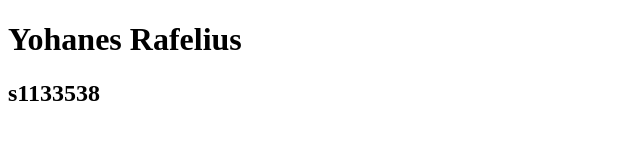
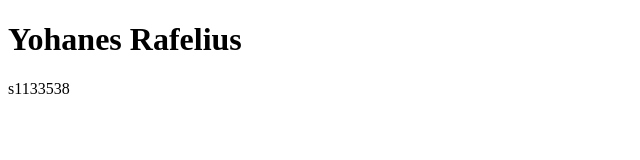
Before and after one commit to YohanesRafelius/YohanesRafelius.github.io, a plain HTML site: page index.html in a window 1280 px wide. Shown: the whole page, without its empty margins (0-640 px from the left). Drawn offline with Linux system fonts and the light colour scheme.

Commit message:
Update index.html

```diff
--- a/index.html
+++ b/index.html
@@ -7,7 +7,7 @@
 
 <body>
 <h1>Yohanes Rafelius</h1>
-<h2>s1133538</h2>
+<p>s1133538</p>
 </body>
 
 </html>
```
